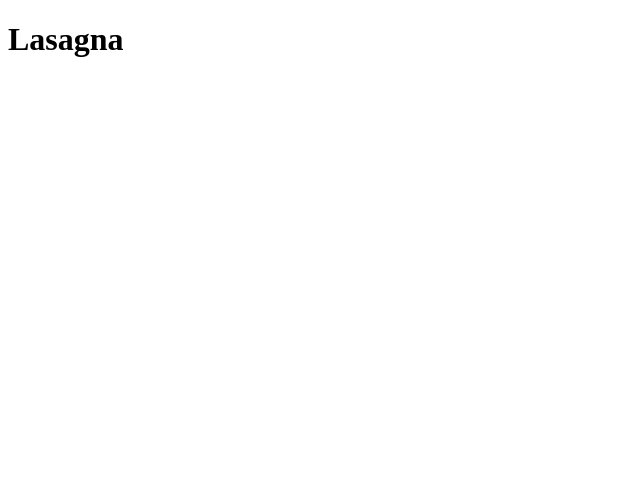
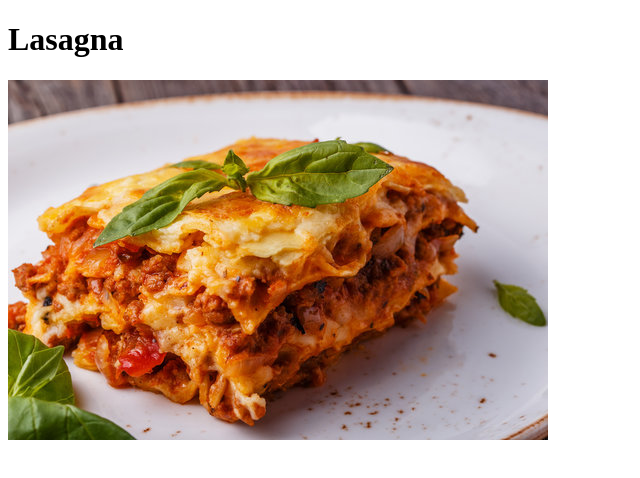
Before and after one commit to zbernstein94/odin-recipes, a plain HTML site: page lasagna.html in a window 1280 px wide. Shown: the whole page, without its empty margins (0-640 px from the left). Drawn offline with Linux system fonts and the light colour scheme.

Commit message:
Add img to lasagna.html

```diff
--- a/lasagna.html
+++ b/lasagna.html
@@ -6,6 +6,7 @@
 </head>
 <body>
     <h1>Lasagna</h1>
+    <img src="../img/lasagna.jpg">
 </body>
 
 
```
